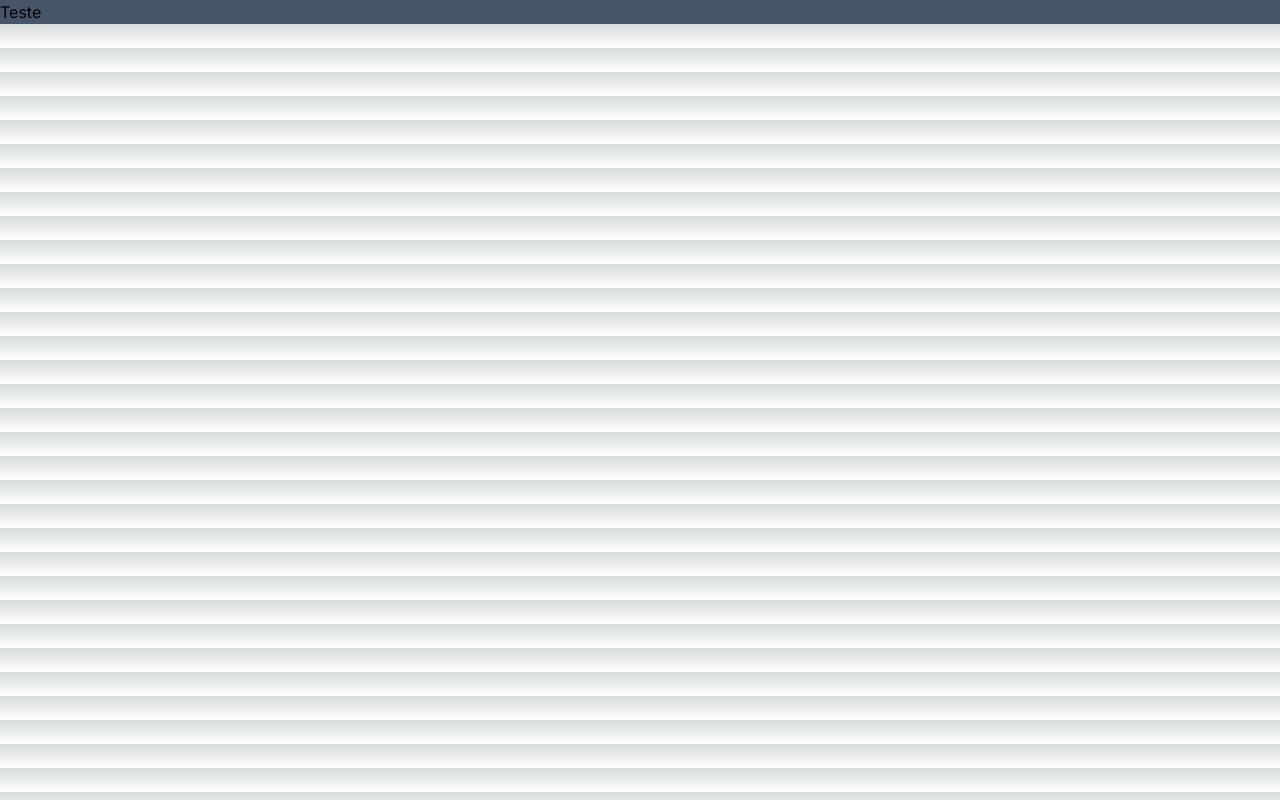
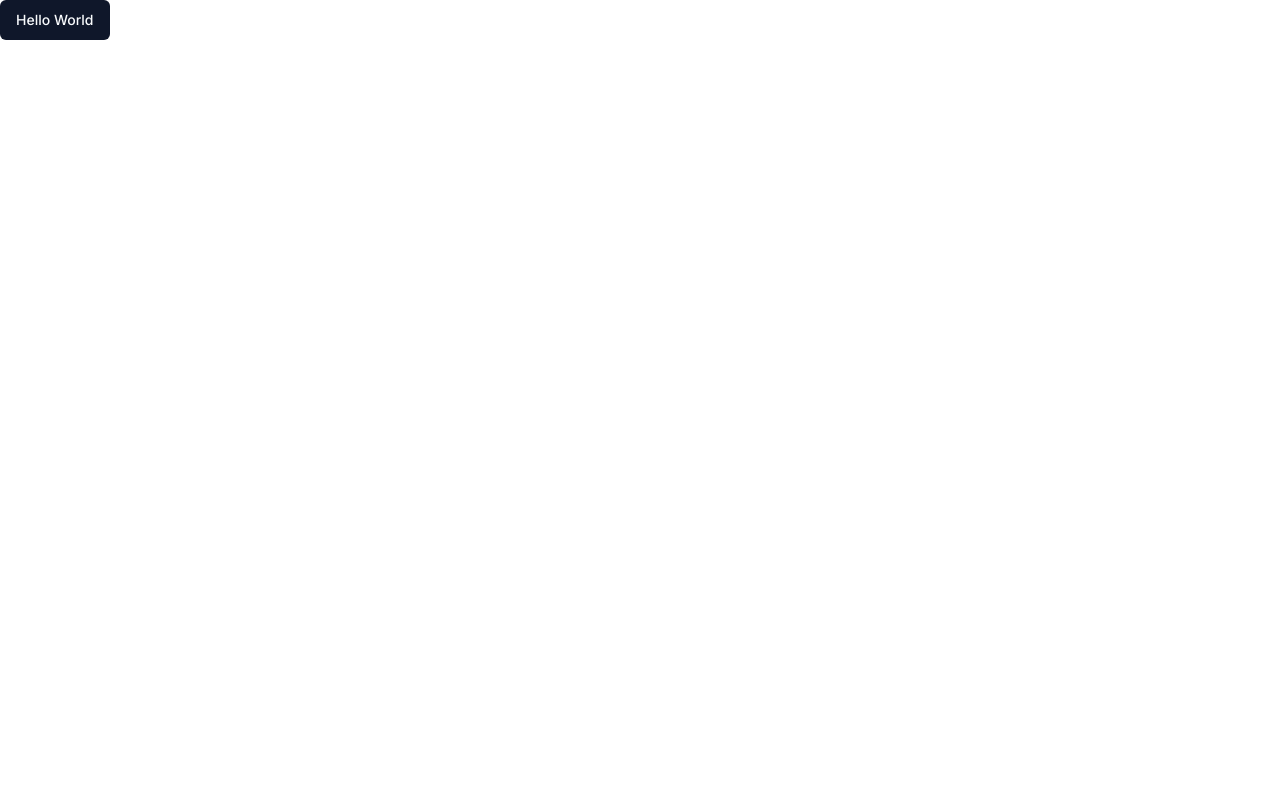
Before and after one commit to guilhermeverissimo14/barber-web, a Next.js app: page / in a window 1280 px wide. Built offline with nearby package versions, Linux system fonts and the light colour scheme.

Commit message:
chore:add shadcn

```diff
--- /dev/null
+++ b/app/_components/ui/button.tsx
@@ -0,0 +1,56 @@
+import * as React from "react"
+import { Slot } from "@radix-ui/react-slot"
+import { cva, type VariantProps } from "class-variance-authority"
+
+import { cn } from "@/app/_lib/utils"
+
+const buttonVariants = cva(
+  "inline-flex items-center justify-center whitespace-nowrap rounded-md text-sm font-medium ring-offset-background transition-colors focus-visible:outline-none focus-visible:ring-2 focus-visible:ring-ring focus-visible:ring-offset-2 disabled:pointer-events-none disabled:opacity-50",
+  {
+    variants: {
+      variant: {
+        default: "bg-primary text-primary-foreground hover:bg-primary/90",
+        destructive:
+          "bg-destructive text-destructive-foreground hover:bg-destructive/90",
+        outline:
+          "border border-input bg-background hover:bg-accent hover:text-accent-foreground",
+        secondary:
+          "bg-secondary text-secondary-foreground hover:bg-secondary/80",
+        ghost: "hover:bg-accent hover:text-accent-foreground",
+        link: "text-primary underline-offset-4 hover:underline",
+      },
+      size: {
+        default: "h-10 px-4 py-2",
+        sm: "h-9 rounded-md px-3",
+        lg: "h-11 rounded-md px-8",
+        icon: "h-10 w-10",
+      },
+    },
+    defaultVariants: {
+      variant: "default",
+      size: "default",
+    },
+  }
+)
+
+export interface ButtonProps
+  extends React.ButtonHTMLAttributes<HTMLButtonElement>,
+    VariantProps<typeof buttonVariants> {
+  asChild?: boolean
+}
+
+const Button = React.forwardRef<HTMLButtonElement, ButtonProps>(
+  ({ className, variant, size, asChild = false, ...props }, ref) => {
+    const Comp = asChild ? Slot : "button"
+    return (
+      <Comp
+        className={cn(buttonVariants({ variant, size, className }))}
+        ref={ref}
+        {...props}
+      />
+    )
+  }
+)
+Button.displayName = "Button"
+
+export { Button, buttonVariants }
--- /dev/null
+++ b/app/_lib/utils.ts
@@ -0,0 +1,6 @@
+import { type ClassValue, clsx } from "clsx"
+import { twMerge } from "tailwind-merge"
+
+export function cn(...inputs: ClassValue[]) {
+  return twMerge(clsx(inputs))
+}
--- a/app/globals.css
+++ b/app/globals.css
@@ -2,29 +2,68 @@
 @tailwind components;
 @tailwind utilities;
 
-:root {
-  --foreground-rgb: 0, 0, 0;
-  --background-start-rgb: 214, 219, 220;
-  --background-end-rgb: 255, 255, 255;
-}
+@layer base {
+  :root {
+    --background: 0 0% 100%;
+    --foreground: 222.2 84% 4.9%;
+    --card: 0 0% 100%;
+    --card-foreground: 222.2 84% 4.9%;
+    --popover: 0 0% 100%;
+    --popover-foreground: 222.2 84% 4.9%;
+    --primary: 222.2 47.4% 11.2%;
+    --primary-foreground: 210 40% 98%;
+    --secondary: 210 40% 96.1%;
+    --secondary-foreground: 222.2 47.4% 11.2%;
+    --muted: 210 40% 96.1%;
+    --muted-foreground: 215.4 16.3% 46.9%;
+    --accent: 210 40% 96.1%;
+    --accent-foreground: 222.2 47.4% 11.2%;
+    --destructive: 0 84.2% 60.2%;
+    --destructive-foreground: 210 40% 98%;
+    --border: 214.3 31.8% 91.4%;
+    --input: 214.3 31.8% 91.4%;
+    --ring: 222.2 84% 4.9%;
+    --radius: 0.5rem;
+    --chart-1: 12 76% 61%;
+    --chart-2: 173 58% 39%;
+    --chart-3: 197 37% 24%;
+    --chart-4: 43 74% 66%;
+    --chart-5: 27 87% 67%;
+  }
 
-@media (prefers-color-scheme: dark) {
-  :root {
-    --foreground-rgb: 255, 255, 255;
-    --background-start-rgb: 0, 0, 0;
-    --background-end-rgb: 0, 0, 0;
+  .dark {
+    --background: 222.2 84% 4.9%;
+    --foreground: 210 40% 98%;
+    --card: 222.2 84% 4.9%;
+    --card-foreground: 210 40% 98%;
+    --popover: 222.2 84% 4.9%;
+    --popover-foreground: 210 40% 98%;
+    --primary: 210 40% 98%;
+    --primary-foreground: 222.2 47.4% 11.2%;
+    --secondary: 217.2 32.6% 17.5%;
+    --secondary-foreground: 210 40% 98%;
+    --muted: 217.2 32.6% 17.5%;
+    --muted-foreground: 215 20.2% 65.1%;
+    --accent: 217.2 32.6% 17.5%;
+    --accent-foreground: 210 40% 98%;
+    --destructive: 0 62.8% 30.6%;
+    --destructive-foreground: 210 40% 98%;
+    --border: 217.2 32.6% 17.5%;
+    --input: 217.2 32.6% 17.5%;
+    --ring: 212.7 26.8% 83.9%;
+    --chart-1: 220 70% 50%;
+    --chart-2: 160 60% 45%;
+    --chart-3: 30 80% 55%;
+    --chart-4: 280 65% 60%;
+    --chart-5: 340 75% 55%;
   }
 }
 
-body {
-  color: rgb(var(--foreground-rgb));
-  background: linear-gradient(to bottom,
-      transparent,
-      rgb(var(--background-end-rgb))) rgb(var(--background-start-rgb));
-}
-
-@layer utilities {
-  .text-balance {
-    text-wrap: balance;
+@layer base {
+  * {
+    @apply border-border;
+  }
+  body {
+    @apply bg-background text-foreground;
   }
 }
--- a/app/page.tsx
+++ b/app/page.tsx
@@ -1,6 +1,7 @@
+import { Button } from "./_components/ui/button";
 
 export default function Home() {
   return (
-    <h1 className="bg-slate-600">Teste </h1>
+    <Button >Hello World</Button>
   );
 }
--- a/tailwind.config.ts
+++ b/tailwind.config.ts
@@ -1,20 +1,80 @@
-import type { Config } from "tailwindcss";
+import type { Config } from "tailwindcss"
 
-const config: Config = {
+const config = {
+  darkMode: ["class"],
   content: [
-    "./pages/**/*.{js,ts,jsx,tsx,mdx}",
-    "./components/**/*.{js,ts,jsx,tsx,mdx}",
-    "./app/**/*.{js,ts,jsx,tsx,mdx}",
-  ],
+    './pages/**/*.{ts,tsx}',
+    './components/**/*.{ts,tsx}',
+    './app/**/*.{ts,tsx}',
+    './src/**/*.{ts,tsx}',
+	],
+  prefix: "",
   theme: {
+    container: {
+      center: true,
+      padding: "2rem",
+      screens: {
+        "2xl": "1400px",
+      },
+    },
     extend: {
-      backgroundImage: {
-        "gradient-radial": "radial-gradient(var(--tw-gradient-stops))",
-        "gradient-conic":
-          "conic-gradient(from 180deg at 50% 50%, var(--tw-gradient-stops))",
+      colors: {
+        border: "hsl(var(--border))",
+        input: "hsl(var(--input))",
+        ring: "hsl(var(--ring))",
+        background: "hsl(var(--background))",
+        foreground: "hsl(var(--foreground))",
+        primary: {
+          DEFAULT: "hsl(var(--primary))",
+          foreground: "hsl(var(--primary-foreground))",
+        },
+        secondary: {
+          DEFAULT: "hsl(var(--secondary))",
+          foreground: "hsl(var(--secondary-foreground))",
+        },
+        destructive: {
+          DEFAULT: "hsl(var(--destructive))",
+          foreground: "hsl(var(--destructive-foreground))",
+        },
+        muted: {
+          DEFAULT: "hsl(var(--muted))",
+          foreground: "hsl(var(--muted-foreground))",
+        },
+        accent: {
+          DEFAULT: "hsl(var(--accent))",
+          foreground: "hsl(var(--accent-foreground))",
+        },
+        popover: {
+          DEFAULT: "hsl(var(--popover))",
+          foreground: "hsl(var(--popover-foreground))",
+        },
+        card: {
+          DEFAULT: "hsl(var(--card))",
+          foreground: "hsl(var(--card-foreground))",
+        },
+      },
+      borderRadius: {
+        lg: "var(--radius)",
+        md: "calc(var(--radius) - 2px)",
+        sm: "calc(var(--radius) - 4px)",
+      },
+      keyframes: {
+        "accordion-down": {
+          from: { height: "0" },
+          to: { height: "var(--radix-accordion-content-height)" },
+        },
+        "accordion-up": {
+          from: { height: "var(--radix-accordion-content-height)" },
+          to: { height: "0" },
+        },
+      },
+      animation: {
+        "accordion-down": "accordion-down 0.2s ease-out",
+        "accordion-up": "accordion-up 0.2s ease-out",
       },
     },
   },
-  plugins: [],
-};
-export default config;
+  plugins: [require("tailwindcss-animate")],
+} satisfies Config
+
+export default config
```
Also changed, not shown: package.json (+7 -1 lines), components.json (added), 1 other file (tests, documents, lock files or other folders).
